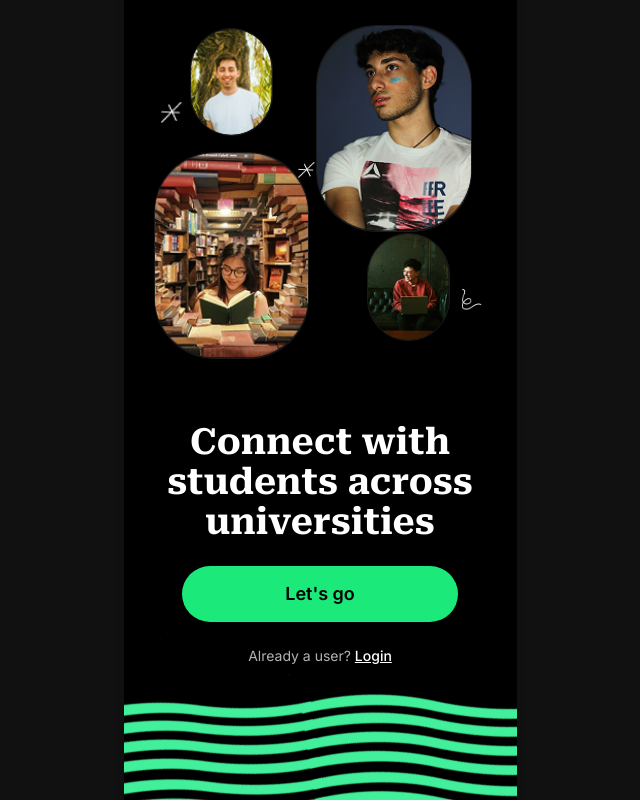
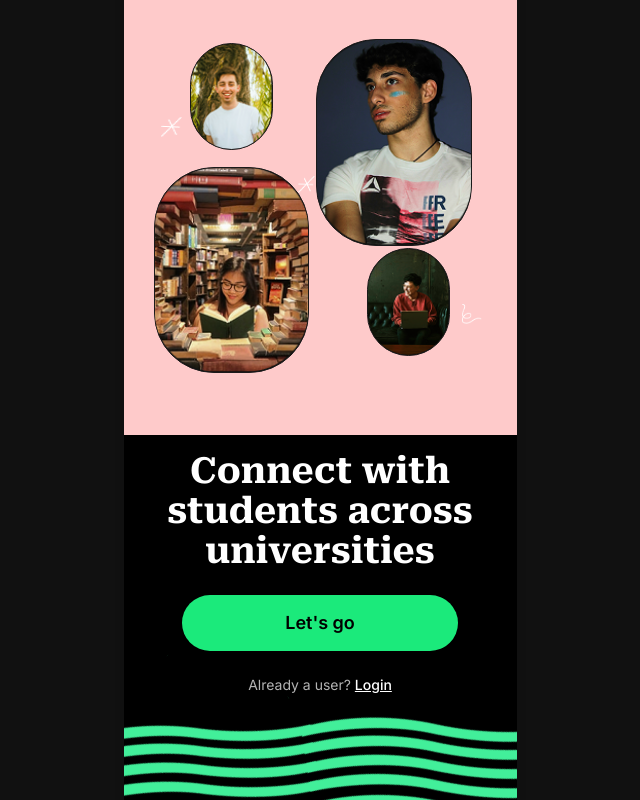
Before and after one commit to swapnilgupta14/citadel-web-fe, a React (Vite) app: page /connect in a window 1280 px wide. Shown: the whole page, without its empty margins (320-960 px from the left). Built offline with nearby package versions, Linux system fonts and the light colour scheme; no server answers.

Commit message:
style: adjust padding and background color in ConnectPage for improved layout and visual consistency

```diff
--- a/src/pages/ConnectPage.tsx
+++ b/src/pages/ConnectPage.tsx
@@ -12,8 +12,8 @@ export const ConnectPage = ({ onContinue }: ConnectPageProps) => {
   }, []);
   return (
     <div className="relative flex h-full flex-col bg-background overflow-hidden">
-      <div className="flex flex-col flex-1 relative z-10 min-h-0">
-        <div className="flex-1 flex items-center justify-center relative px-4 py-4 min-h-0">
+      <div className="flex flex-col flex-1 relative z-10 min-h-0 pb-4">
+        <div className="flex-1 flex items-center justify-center relative px-4 py-4 min-h-0 bg-red-200">
           <ImageGrid
             initial={{ opacity: 0, scale: 0.9 }}
             animate={{ opacity: 1, scale: 1 }}
@@ -49,7 +49,7 @@ export const ConnectPage = ({ onContinue }: ConnectPageProps) => {
         </div>
       </div>
 
-      <div className="h-[15%] min-h-[80px] max-h-[120px] overflow-visible pointer-events-none relative">
+      <div className="h-[7%] min-h-[75px] max-h-[100px] overflow-visible pointer-events-none relative">
         <img
           src="/Splash/waves.svg"
           alt=""
```
